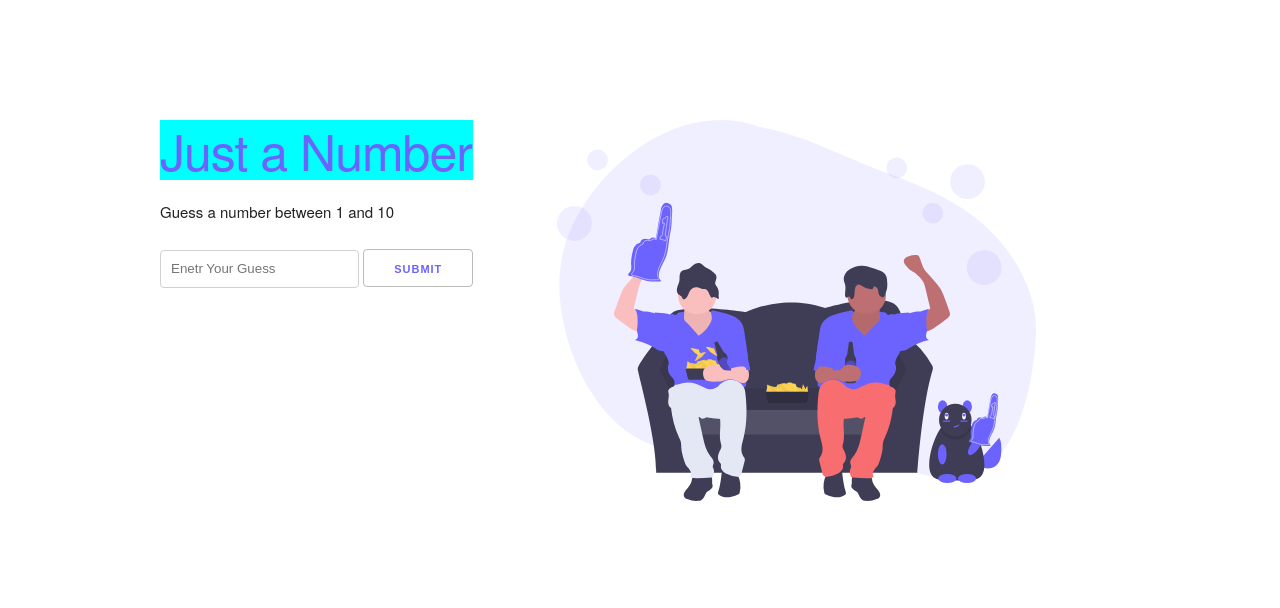
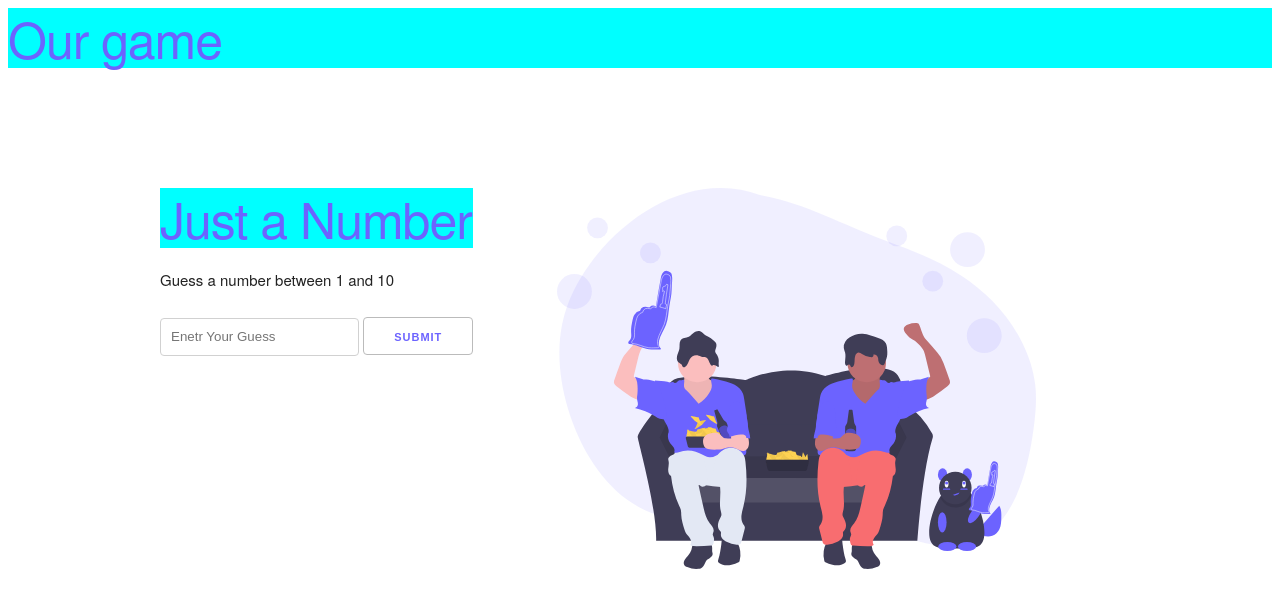
Before and after one commit to aviorkahalani/git-collaborate, a plain HTML site: page index.html in a window 1280 px wide. Drawn offline with nearby package versions, Linux system fonts and the light colour scheme.

Commit message:
header added

```diff
--- a/index.html
+++ b/index.html
@@ -12,6 +12,7 @@
 
 <body>
     <section class="app">
+        <h1>Our game</h1>
         <div class="container">
             <div>
                 <h1>Just a Number</h1>
```
